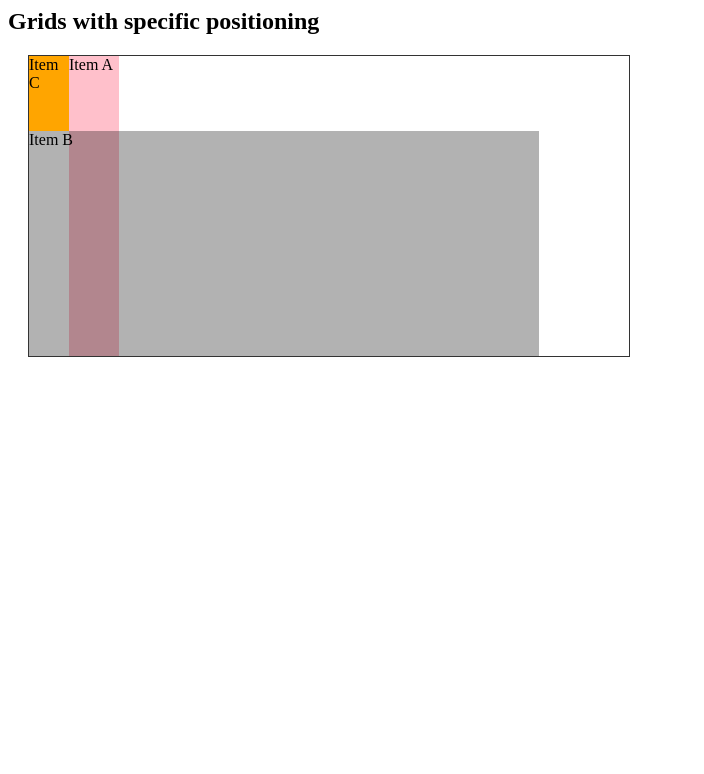
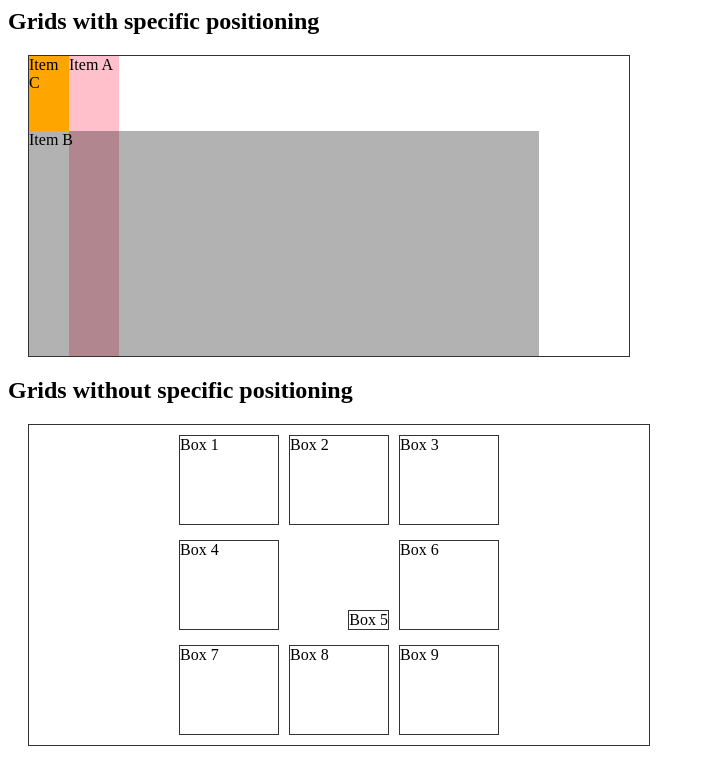
Before and after one commit to Jakke1980/cssgrids, a plain HTML site: page index.html in a window 1280 px wide. Shown: the whole page, without its empty margins (0-704 px from the left). Drawn offline with Linux system fonts and the light colour scheme.

Commit message:
Example 2 done

```diff
--- a/css/style.css
+++ b/css/style.css
@@ -1,9 +1,17 @@
-.container {
+[class*="container"] {
     height: 300px;
     width: 600px;
     border: 1px solid #333;
     margin: 20px;
     display: grid;
+}
+
+
+
+/* Grids with specific positioning */
+
+.container1 {
+
 
     grid-template-columns: [first] 40px [line2] 50px [line3] auto [col4-start] 50px [five] 40px [end];
     grid-template-rows: [row1-start] 25% [row1-end] 100px [third-line] auto [last-line];
@@ -44,3 +52,47 @@
 .item-c {
     background-color: orange;
 }
+
+
+/* Grids without specific positioning */
+
+.container2 {
+    grid-template-columns: repeat(3, 100px); /* annat sätt att skriva 1fr 1fr 1fr */
+    grid-template-rows: auto;    /* default value for rows. Skapar antalet rows efeter behov */
+
+    /* column-gap: 10px;
+    row-gap: 15px; */
+
+    /* Short-hand*/
+    gap: 15px 10px; /* <grid-row-gap> <grid-column-gap>*/
+
+    padding: 10px;
+
+    align-items: stretch; /* Hur hörjden på boxarna ska bete sig, positionera sig,
+    start  / end / center / strech (default) */
+    justify-items: center; /* Hur bredden på boxarna ska bete sig, positionera sig
+    start  / end / center / strech (default) */
+    /* Short-hand*/
+    place-items: stretch stretch; /* <align-items> <justify-items> */
+
+    /* Needs free available space tp move around */
+    /* positions column-wise */
+    justify-content: center; /* start  / end / center / strech (default) / space-around / space-between / space-evenly */
+
+    /* positions row-wise */
+    align-content: stretch; /* start  / end / center / strech (default) / space-around / space-between / space-evenly */
+
+    place-content: stretch center; /* <align-content> <justify-content> start  / end / center / strech (default) / space-around / space-between / space-evenly */
+}
+
+[class*="box"] {
+    border: 1px solid #333;
+}
+
+.box5 {
+   align-self: center; /* start  / end / center / strech (default) */
+   justify-self: center; /* start  / end / center / strech (default) */
+
+   /* Short-hand */
+   place-self: end; /* <align-content> <justify-content>  /* start  / end / center / strech (default) */
+}
--- a/index.html
+++ b/index.html
@@ -9,11 +9,25 @@
 <body>
     <h2>Grids with specific positioning</h2>
 
-    <div class="container">
+    <div class="container1">
         <section class="item-a">Item A</section>
         <section class="item-b">Item B</section>
         <section class="item-c">Item C</section>
     </div>
 
+    <h2>Grids without specific positioning</h2>
+    <div class="container2">
+        <section class="box1">Box 1</section>
+        <section class="box2">Box 2</section>
+        <section class="box3">Box 3</section>
+        <section class="box4">Box 4</section>
+        <section class="box5">Box 5</section>
+        <section class="box6">Box 6</section>
+        <section class="box7">Box 7</section>
+        <section class="box8">Box 8</section>
+        <section class="box9">Box 9</section>
+
+    </div>
+
 </body>
 </html>
```
